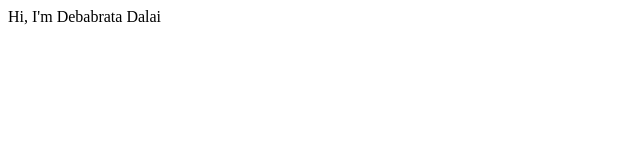
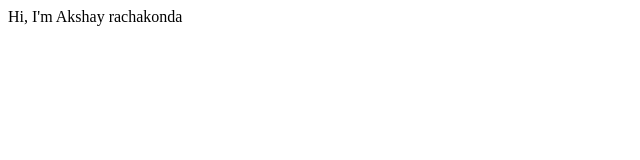
Before and after one commit to ddalai/ddalai.github.io, a plain HTML site: page index.html in a window 1280 px wide. Shown: the full height of the page, 0-640 px from the left. Drawn offline with Linux system fonts and the light colour scheme.

Commit message:
Update index.html

```diff
--- a/index.html
+++ b/index.html
@@ -4,7 +4,7 @@
 </head>
 
 <body>
-Hi, I'm Debabrata Dalai
+Hi, I'm Akshay rachakonda
 </body>
 
 
```
